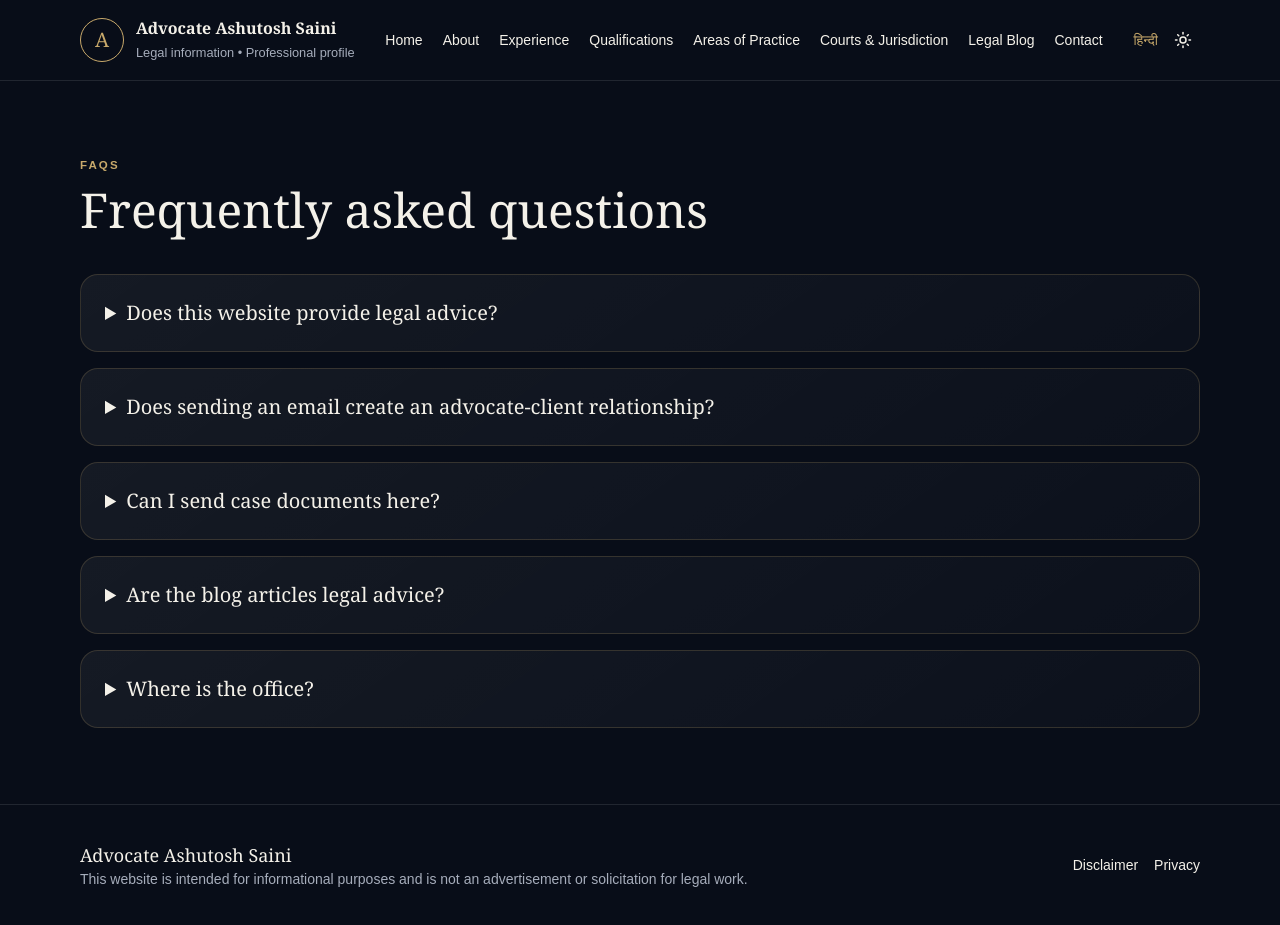
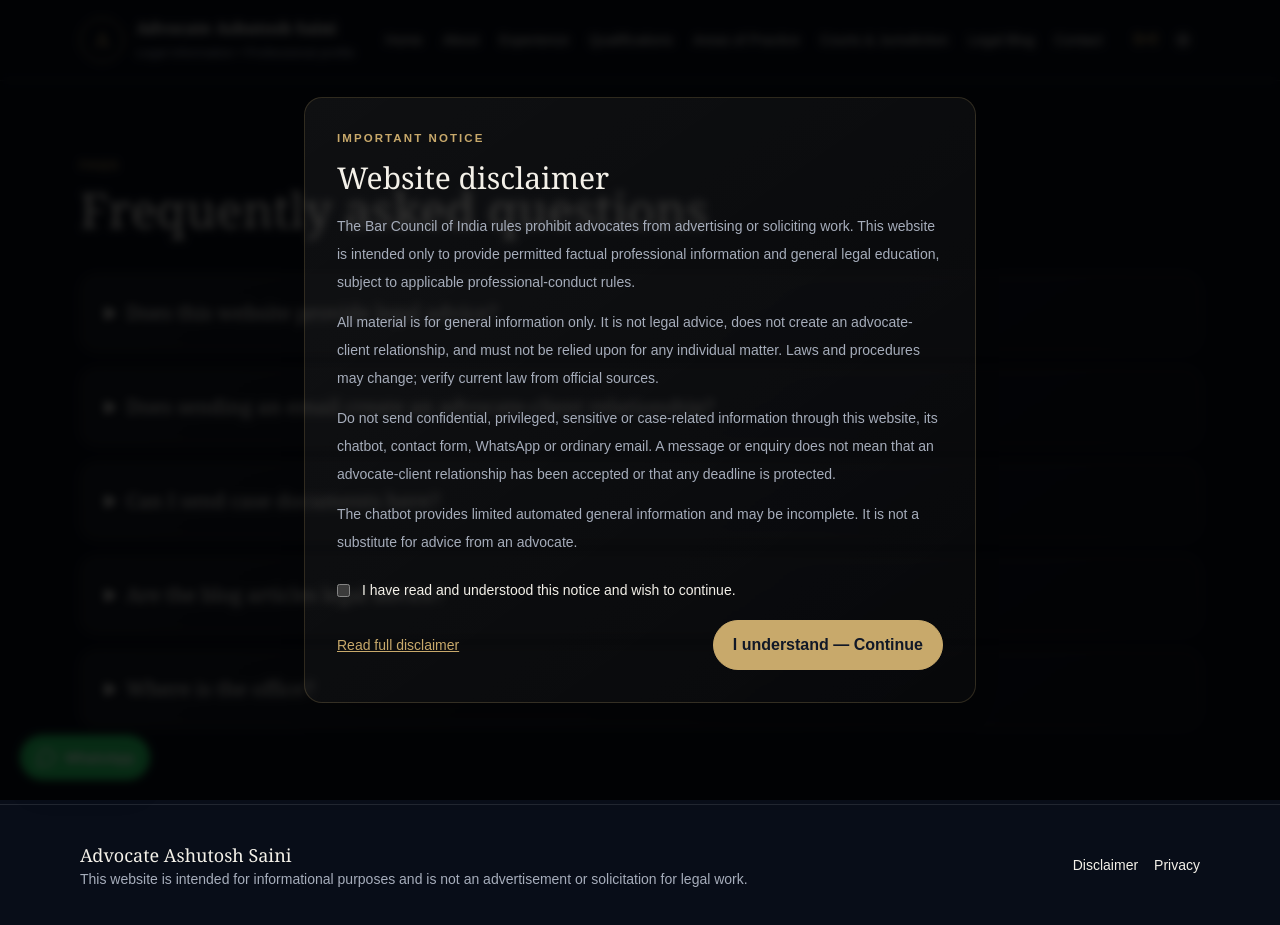
Before and after one commit to aksainibits-ai/ashu-website, a Next.js app: page /en/faqs in a window 1280 px wide. Built offline with nearby package versions, Linux system fonts and the light colour scheme; no server answers.

Commit message:
Add first-visit disclaimer and floating WhatsApp contact control

```diff
--- a/components/Site.tsx
+++ b/components/Site.tsx
@@ -1,7 +1,53 @@
 "use client";
-import Link from "next/link"; import {useEffect,useState} from "react"; import {Menu, X, Moon, Sun} from "lucide-react"; import {copy,navKeys,Lang} from "@/lib/content"; import LegalChatbot from "@/components/LegalChatbot";
+import Link from "next/link";
+import {useEffect,useState} from "react";
+import {Menu, X, Moon, Sun, MessageCircle} from "lucide-react";
+import {copy,navKeys,Lang,profile} from "@/lib/content";
+import LegalChatbot from "@/components/LegalChatbot";
+
 const paths:Record<string,string>={home:"",about:"about",experience:"experience",qualifications:"qualifications",practice:"practice-areas",courts:"courts",blog:"blog",contact:"contact",disclaimer:"disclaimer",privacy:"privacy",faqs:"faqs"};
+
+function FirstVisitDisclaimer({lang}:{lang:Lang}){
+ const [visible,setVisible]=useState(false);
+ const [accepted,setAccepted]=useState(false);
+ useEffect(()=>{
+  try{if(window.localStorage.getItem("ashu-website-disclaimer-accepted-v1")!=="yes")setVisible(true);}catch{setVisible(true);}
+ },[]);
+ function accept(){
+  if(!accepted)return;
+  try{window.localStorage.setItem("ashu-website-disclaimer-accepted-v1","yes");}catch{}
+  setVisible(false);
+ }
+ if(!visible)return null;
+ const en=lang==="en";
+ return <div className="fixed inset-0 z-[100] grid place-items-center bg-black/80 p-4 backdrop-blur-sm" role="dialog" aria-modal="true" aria-labelledby="first-visit-disclaimer-title">
+  <section className="panel w-full max-w-2xl max-h-[90vh] overflow-y-auto p-6 md:p-8 shadow-2xl">
+   <div className="eyebrow mb-3">{en?"Important notice":"महत्वपूर्ण सूचना"}</div>
+   <h2 id="first-visit-disclaimer-title" className="serif text-3xl mb-4">{en?"Website disclaimer":"वेबसाइट अस्वीकरण"}</h2>
+   {en?<div className="space-y-3 text-sm leading-7 muted">
+    <p>The Bar Council of India rules prohibit advocates from advertising or soliciting work. This website is intended only to provide permitted factual professional information and general legal education, subject to applicable professional-conduct rules.</p>
+    <p>All material is for general information only. It is not legal advice, does not create an advocate-client relationship, and must not be relied upon for any individual matter. Laws and procedures may change; verify current law from official sources.</p>
+    <p>Do not send confidential, privileged, sensitive or case-related information through this website, its chatbot, contact form, WhatsApp or ordinary email. A message or enquiry does not mean that an advocate-client relationship has been accepted or that any deadline is protected.</p>
+    <p>The chatbot provides limited automated general information and may be incomplete. It is not a substitute for advice from an advocate.</p>
+   </div>:<div className="space-y-3 text-sm leading-7 muted">
+    <p>बार काउंसिल ऑफ इंडिया के नियम अधिवक्ताओं द्वारा विज्ञापन या कानूनी कार्य के लिए आग्रह को प्रतिबंधित करते हैं। यह वेबसाइट लागू व्यावसायिक आचरण नियमों के अधीन केवल अनुमत तथ्यात्मक व्यावसायिक जानकारी और सामान्य कानूनी शिक्षा प्रदान करने के उद्देश्य से है।</p>
+    <p>यहाँ दी गई सामग्री केवल सामान्य जानकारी है। यह कानूनी सलाह नहीं है, अधिवक्ता-मुवक्किल संबंध नहीं बनाती और किसी व्यक्तिगत मामले में इस पर निर्भर नहीं किया जाना चाहिए। कानून और प्रक्रिया बदल सकते हैं; वर्तमान कानून की आधिकारिक स्रोतों से पुष्टि करें।</p>
+    <p>इस वेबसाइट, चैटबॉट, संपर्क फ़ॉर्म, WhatsApp या सामान्य ईमेल के माध्यम से गोपनीय, विशेषाधिकार प्राप्त, संवेदनशील या मामले से संबंधित जानकारी न भेजें। संदेश या पूछताछ भेजने से अधिवक्ता-मुवक्किल संबंध स्वीकार नहीं होता और न ही किसी समय-सीमा की सुरक्षा की पुष्टि होती है।</p>
+    <p>चैटबॉट सीमित स्वचालित सामान्य जानकारी देता है और उसमें त्रुटि या अपूर्णता हो सकती है। यह अधिवक्ता की सलाह का विकल्प नहीं है।</p>
+   </div>}
+   <label className="mt-6 flex items-start gap-3 text-sm"><input type="checkbox" checked={accepted} onChange={e=>setAccepted(e.target.checked)} className="mt-1 accent-amber-500"/><span>{en?"I have read and understood this notice and wish to continue.":"मैंने यह सूचना पढ़ और समझ ली है तथा आगे बढ़ना चाहता/चाहती हूँ।"}</span></label>
+   <div className="mt-5 flex flex-wrap items-center justify-between gap-3"><Link className="text-sm underline gold" href={`/${lang}/disclaimer`}>{en?"Read full disclaimer":"पूरा अस्वीकरण पढ़ें"}</Link><button type="button" className="btn" disabled={!accepted} onClick={accept}>{en?"I understand — Continue":"मैं समझ गया/गई — आगे बढ़ें"}</button></div>
+  </section>
+ </div>
+}
+
+function WhatsAppFloat(){
+ return <a href={`https://wa.me/${profile.phone.replace(/[^0-9]/g,"")}`} target="_blank" rel="noopener noreferrer" aria-label="Open WhatsApp" className="whatsapp-float fixed bottom-5 left-5 z-40 flex items-center gap-2 rounded-full bg-[#25D366] px-4 py-3 font-semibold text-white shadow-xl hover:brightness-110">
+  <MessageCircle size={21}/><span className="text-sm">WhatsApp</span>
+ </a>
+}
+
 export function Header({lang}:{lang:Lang}){const t=copy[lang];const [open,setOpen]=useState(false);const [light,setLight]=useState(false);useEffect(()=>{document.body.classList.toggle("light",light);},[light]);return <header className="border-b border-white/10"><div className="container flex min-h-20 items-center justify-between gap-4"><Link href={`/${lang}`} className="flex items-center gap-3"><span className="grid h-11 w-11 place-items-center rounded-full border border-gold text-xl serif gold">A</span><span><strong className="serif block">{t.brand}</strong><small className="muted">{t.tag}</small></span></Link><nav className="hidden lg:flex items-center gap-5 text-sm">{navKeys.slice(0,8).map(k=><Link key={k} className="hover:text-gold" href={`/${lang}/${paths[k]}`}>{t[k]}</Link>)}</nav><div className="flex items-center gap-2"><Link className="text-sm gold" href={`/${lang==="en"?"hi":"en"}`}>{lang==="en"?"हिन्दी":"English"}</Link><button aria-label="Toggle colour theme" className="p-2" onClick={()=>setLight(!light)}>{light?<Moon size={18}/>:<Sun size={18}/>}</button><button aria-label="Open navigation" className="lg:hidden p-2" onClick={()=>setOpen(!open)}>{open?<X/>:<Menu/>}</button></div></div>{open&&<nav className="container grid grid-cols-2 gap-3 pb-5 lg:hidden">{navKeys.map(k=><Link onClick={()=>setOpen(false)} key={k} href={`/${lang}/${paths[k]}`} className="py-1">{t[k]}</Link>)}</nav>}</header>}
 export function Footer({lang}:{lang:Lang}){const t=copy[lang];return <footer className="border-t border-white/10 py-9"><div className="container flex flex-col gap-3 md:flex-row md:items-center md:justify-between"><div><div className="serif text-lg">{t.brand}</div><p className="muted text-sm max-w-2xl">{t.footer}</p></div><div className="flex gap-4 text-sm"><Link href={`/${lang}/disclaimer`}>{t.disclaimer}</Link><Link href={`/${lang}/privacy`}>{t.privacy}</Link></div></div></footer>}
-export function Shell({lang,children,chatbotEnabled=false}:{lang:Lang,children:React.ReactNode,chatbotEnabled?:boolean}){return <><a className="skip" href="#main">Skip to content</a><Header lang={lang}/><main id="main">{children}</main><Footer lang={lang}/><LegalChatbot lang={lang} enabled={chatbotEnabled}/></>}
+export function Shell({lang,children,chatbotEnabled=false}:{lang:Lang,children:React.ReactNode,chatbotEnabled?:boolean}){return <><a className="skip" href="#main">Skip to content</a><Header lang={lang}/><main id="main">{children}</main><Footer lang={lang}/><WhatsAppFloat/><LegalChatbot lang={lang} enabled={chatbotEnabled}/><FirstVisitDisclaimer lang={lang}/></>}
 export function PageTitle({eyebrow,title,desc}:{eyebrow:string,title:string,desc?:string}){return <div className="mb-10"><div className="eyebrow mb-3">{eyebrow}</div><h1 className="serif text-4xl md:text-5xl mb-4">{title}</h1>{desc&&<p className="muted max-w-3xl leading-7">{desc}</p>}</div>}
```
